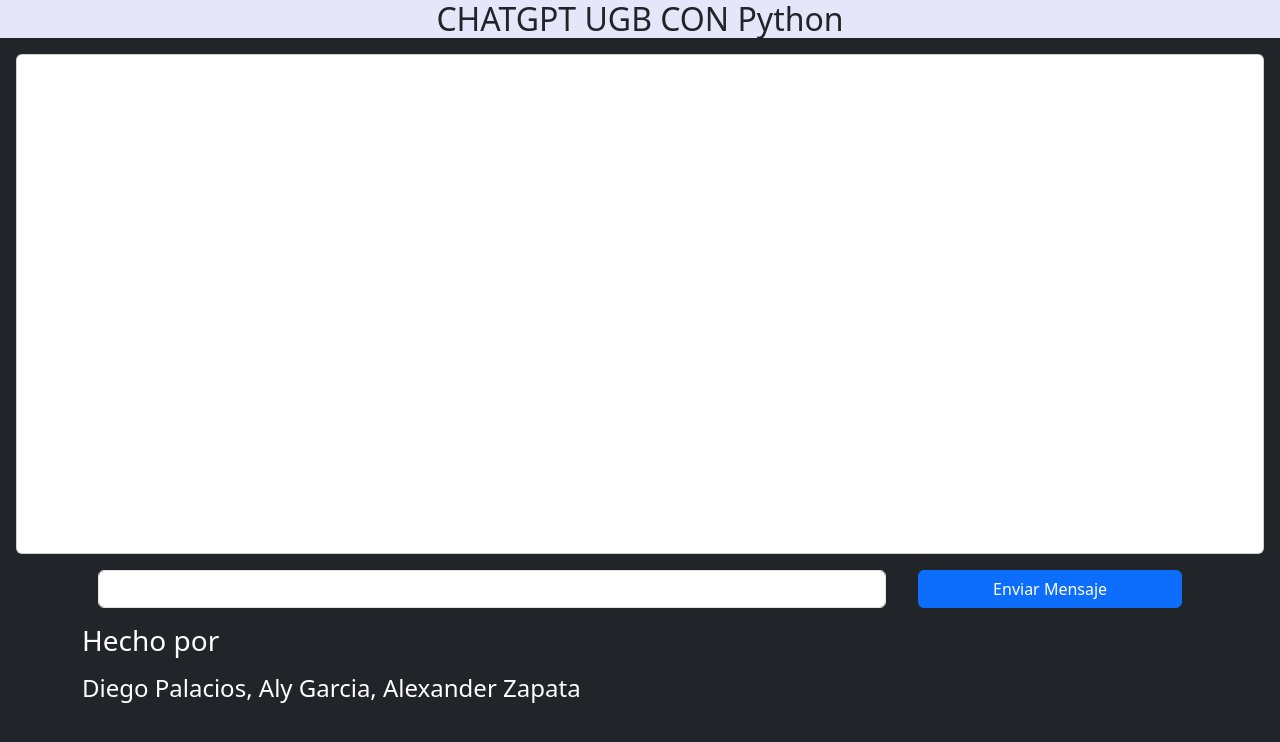
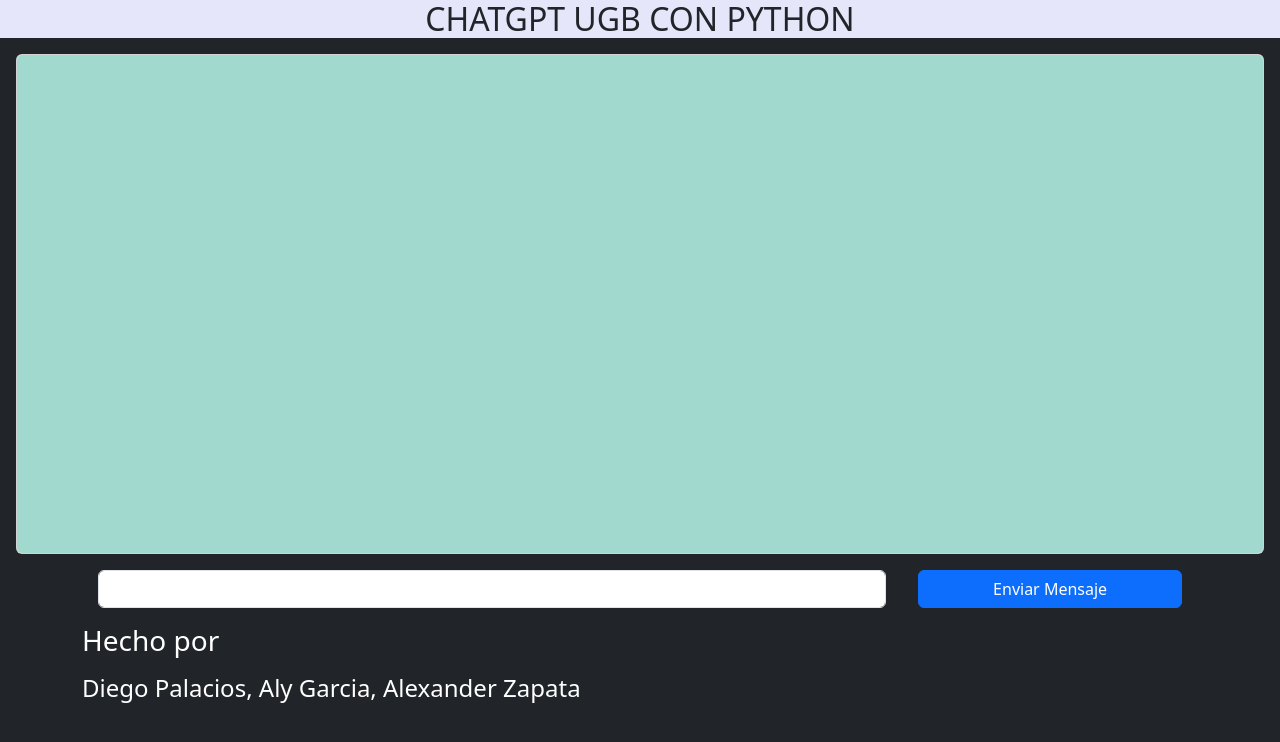
Before and after one commit to AlyGarcia200/ChatGPT, a Flask app: page / in a window 1280 px wide. Shown: the top 742 px of the page. Run offline with Flask 3, Linux system fonts and the light colour scheme.

Commit message:
Update index.html

```diff
--- a/templates/index.html
+++ b/templates/index.html
@@ -9,13 +9,13 @@
     <title>Chat GPT - UGB</title>
 
     <link href="https://cdn.jsdelivr.net/npm/bootstrap@5.3.0-alpha1/dist/css/bootstrap.min.css" rel="stylesheet" integrity="sha384-GLhlTQ8iRABdZLl6O3oVMWSktQOp6b7In1Zl3/Jr59b6EGGoI1aFkw7cmDA6j6gD" crossorigin="anonymous">
- <h2 class="text-center mb-3" style="background-color: Lavender;">CHATGPT UGB CON Python</h2>
+ <h2 class="text-center mb-3" style="background-color: Lavender;">CHATGPT UGB CON PYTHON</h2>
 </head>
             </div>
         </form>
 
         <div class="card overflow-auto mx-3" style="height: 500px">
-            <div class="card-body">
+            <div class="card-body" style="background-color:#A2D9CE;">
                 {% for c in chat %}
                     <p>{{c}}</p>
                 {% endfor %}
```
